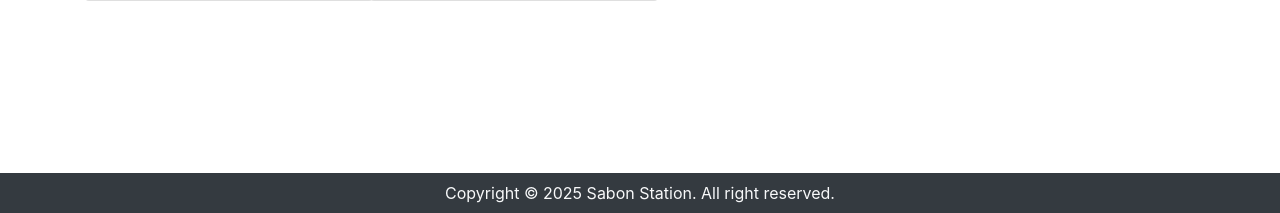
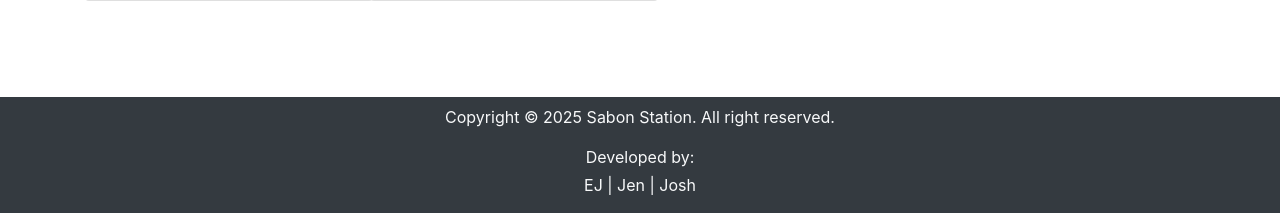
Before and after one commit to potato-mush/Sabon-Station-Delivery, a PHP site: page /index.php in a window 1280 px wide. Shown: the part 587-800 px from the top of the page. Run offline with PHP 8.4, Linux system fonts and the light colour scheme; data comes from the database, SQL or seed files in the repository; data that the repository does not hold is empty; some libraries are stand-ins or nearby versions.

Commit message:
Initial Commit

```diff
--- a/partials/_footer.php
+++ b/partials/_footer.php
@@ -1,3 +1,7 @@
 <div class="footer container-fluid bg-dark text-light">
     <p class="text-center py-2 mb-0">Copyright © <?php echo date("Y"); ?> Sabon Station. All right reserved.</p>
+    <div class="text-center py-2">
+        <p class="mb-1">Developed by:</p>
+        <p class="mb-2">EJ | Jen | Josh</p>
+    </div>
 </div>
```
